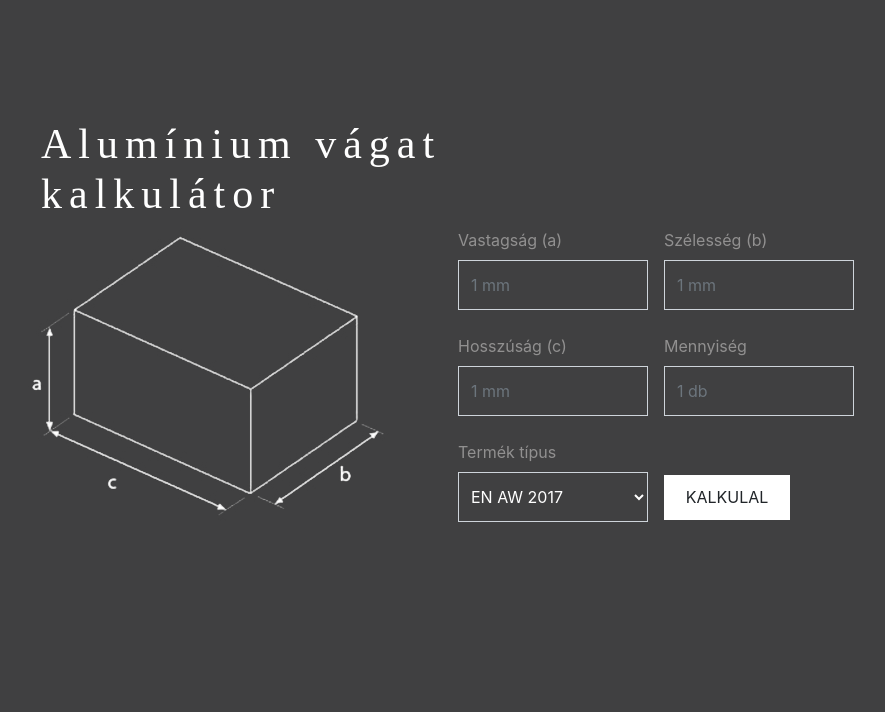
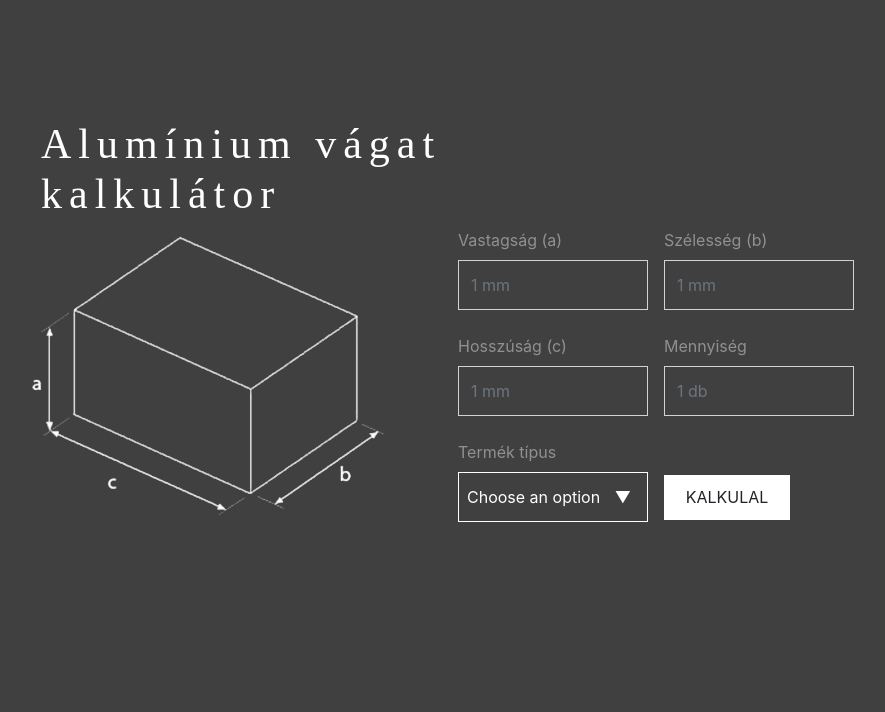
Before and after one commit to Karakrisz/ACH, a PHP site: page /index.php in a window 1280 px wide. Shown: the part 3058-3770 px from the top of the page, without its empty margins (197-1082 px from the left). Run offline with PHP 8.4, Linux system fonts and the light colour scheme; some web fonts are replaced.

Commit message:
select ok

```diff
--- a/css/style.css
+++ b/css/style.css
@@ -855,3 +855,56 @@ iframe {
     color: white;
     opacity: 1; /* Firefox */
 }
+
+
+
+/* Reset Select */
+select {
+    -webkit-appearance: none;
+    -moz-appearance: none;
+    -ms-appearance: none;
+    appearance: none;
+    outline: 0;
+    box-shadow: none;
+    border: 0 !important;
+    background-color: #404041;
+    background-image: none;
+}
+/* Remove IE arrow */
+select::-ms-expand {
+    display: none;
+}
+/* Custom Select */
+.select {
+    position: relative;
+    display: flex;
+    line-height: 3;
+    overflow: hidden;
+    background-color: #404041;
+    border-radius: 0;
+    width: 190px;
+    height: 50px;
+    border: 1px solid white;
+}
+select {
+    flex: 1;
+    padding: 0 .5em;
+    color: #fff;
+    cursor: pointer;
+}
+/* Arrow */
+.select::after {
+    content: '\25BC';
+    position: absolute;
+    top: 0;
+    right: 0;
+    padding: 0 1em;
+    background-color: #404041;
+    cursor: pointer;
+    pointer-events: none;
+
+}
+/* Transition */
+.select:hover::after {
+    color: #dbe23e;
+}
--- a/index.php
+++ b/index.php
@@ -271,13 +271,14 @@
 
                     <div class="col-xl-6 xl-lg-6 xl-md-6">
                         <label class="kalkulator_label">Termék típus</label>
-                        <select class="form-control kalkulator_formok">
-                            <option value="" disabled>Choose option</option>
-                            <option value="1" selected>EN AW 2017</option>
-                            <option value="2">Report a bug</option>
-                            <option value="3">Feature request</option>
-                            <option value="4">Feature request</option>
-                        </select>
+                        <div class="select">
+                            <select name="slct" id="slct">
+                                <option selected disabled>Choose an option</option>
+                                <option value="1">Pure CSS</option>
+                                <option value="2">No JS</option>
+                                <option value="3">Nice!</option>
+                            </select>
+                        </div>
                     </div>
                     <div class="col-xl-6 xl-lg-6 xl-md-6">
                         <!-- kalkulator button -->
```
